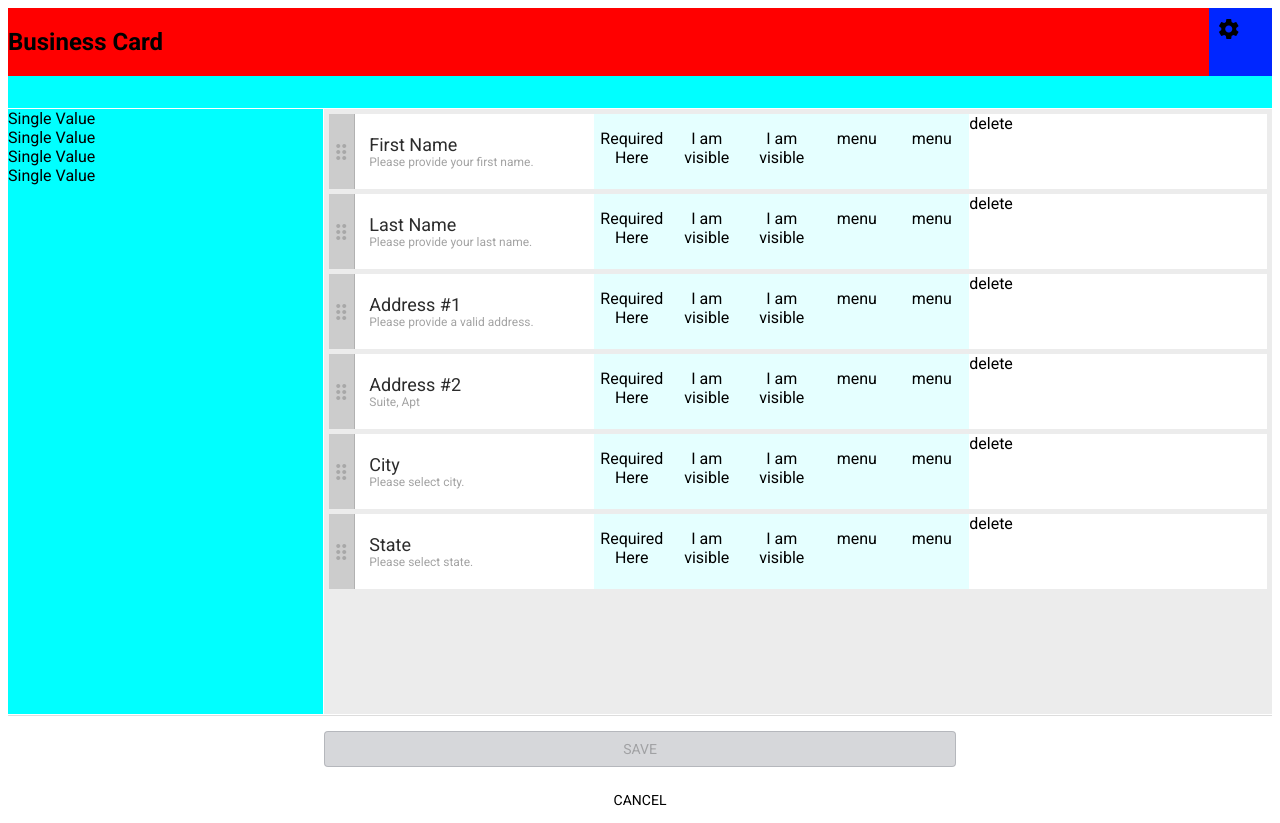
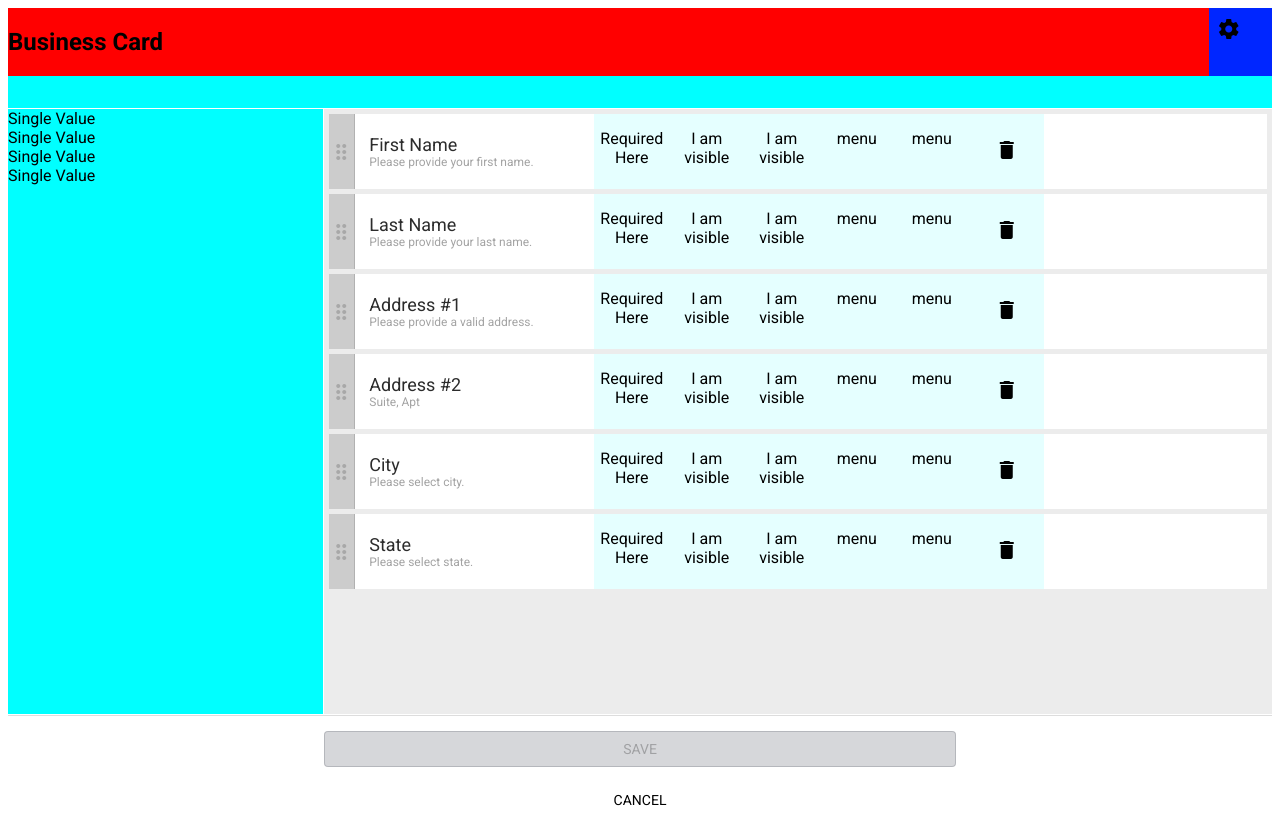
Before and after one commit to elwood-berry/esbcore-form-builder, an Angular app: page / in a window 1280 px wide. Built offline with nearby package versions, Linux system fonts and the light colour scheme.

Commit message:
Updated delete dialog

```diff
--- a/src/app/components/attr-canvas/attr-canvas.component.html
+++ b/src/app/components/attr-canvas/attr-canvas.component.html
@@ -34,9 +34,11 @@
         menu
       </div>
 
-      <!-- CHARGES -->
+      <!-- DELETE THIS ATTRIBUTE -->
       <div class="attr-sec-delete">
-        delete
+        <button mat-icon-button aria-label="Click here to begin the deletion process for THIS attribute." (click)="openDialog()">
+          <mat-icon>delete</mat-icon>
+        </button>
       </div>
     </div>
 
--- a/src/app/components/attr-canvas/attr-canvas.component.scss
+++ b/src/app/components/attr-canvas/attr-canvas.component.scss
@@ -49,15 +49,19 @@
     }
   }
 
+  //
   .attr-sec-required,
   .attr-sec-charges-menu,
-  .attr-sec-charges-menu {
+  .attr-sec-charges-menu,
+  .attr-sec-delete {
     background-color: rgba(0, 255, 255, 0.1);
     height: 60px;
     padding: 15px 0 0 0;
     text-align: center;
     width: 75px;
   }
+
+
   // CDK: DRAG.
   .cdk-drag-preview {
     box-sizing: border-box;
--- a/src/app/components/attr-canvas/attr-canvas.component.ts
+++ b/src/app/components/attr-canvas/attr-canvas.component.ts
@@ -1,5 +1,6 @@
 import { Component, OnInit } from '@angular/core';
 import { CdkDragDrop, moveItemInArray } from '@angular/cdk/drag-drop';
+import { MatDialog } from '@angular/material/dialog';
 
 @Component({
   selector: 'app-attr-canvas',
@@ -52,7 +53,7 @@ export class AttrCanvasComponent implements OnInit {
     }
   ];
 
-  constructor() {}
+  constructor(public dialog: MatDialog) {}
 
   // CDK: Drag & Drop
   public drop(event: CdkDragDrop<string[]>) {
@@ -90,5 +91,20 @@ export class AttrCanvasComponent implements OnInit {
     }
   }
 
+  // DIALOG: 'Are You Sure You Want To Delete This?'
+  openDialog() {
+    this.dialog.open(DialogConfirmDeletion);
+  }
+
   ngOnInit() {}
 }
+
+// HTML TEMPLATES
+// ---------------------------------------------
+
+// CONFIRM DELETION
+@Component({
+  selector: 'dialog-confirm-deletion',
+  templateUrl: './html/confirm-deletion.html'
+})
+export class DialogConfirmDeletion {}
--- /dev/null
+++ b/src/app/components/attr-canvas/html/confirm-deletion.html
@@ -0,0 +1,5 @@
+<h1 mat-dialog-title>Dialog with elements</h1>
+<div mat-dialog-content>This dialog showcases the title, close, content and actions elements.</div>
+<div mat-dialog-actions>
+  <button mat-button mat-dialog-close>Close</button>
+</div>
```
Also changed, not shown: src/app/components/attr-canvas/html/README.md (added), 1 other file (tests, documents, lock files or other folders).
